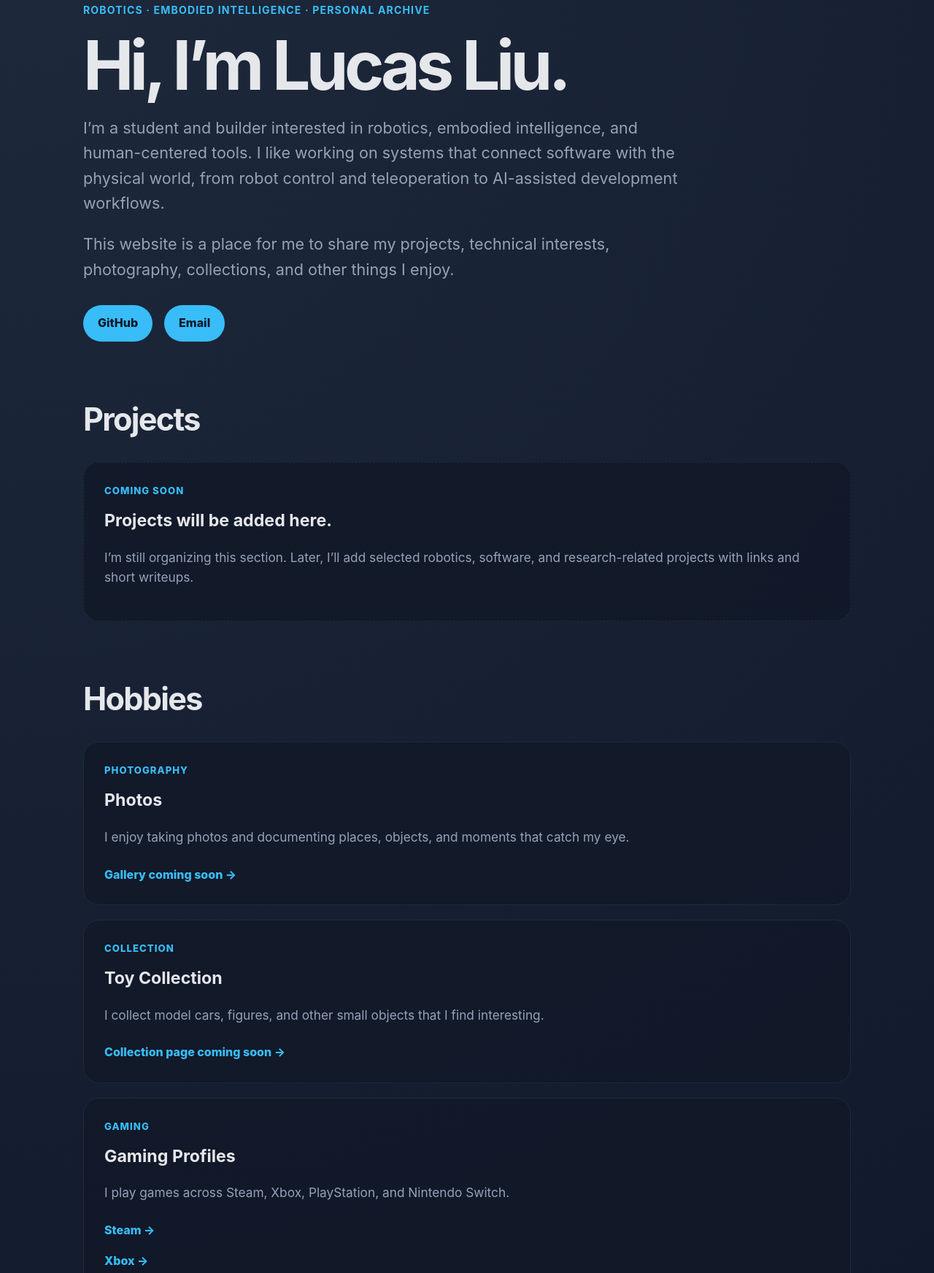
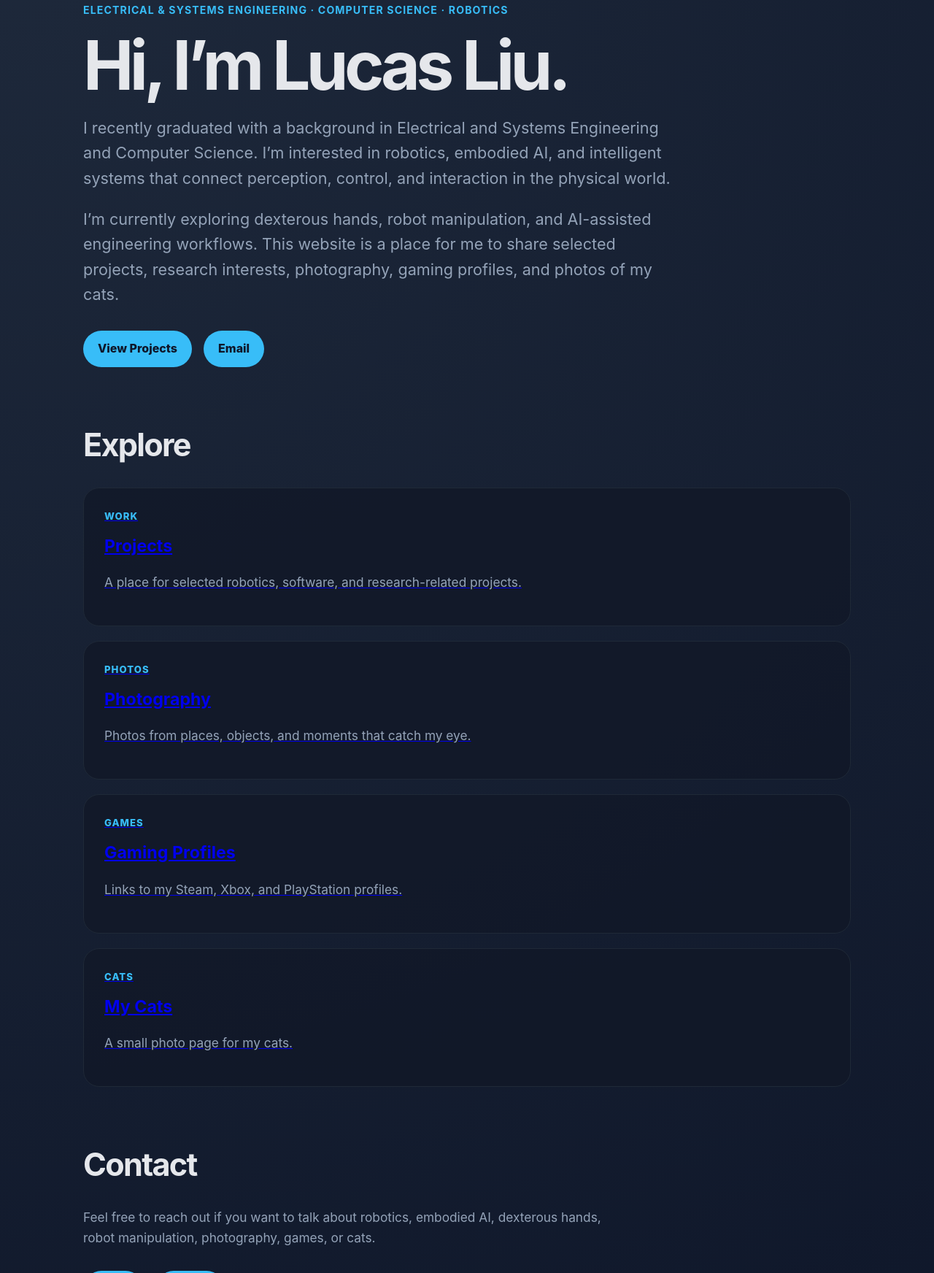
Before and after one commit to LucasLiuXinqi/LucasLiuXinqi.github.io, a plain HTML site: page index.html in a window 1280 px wide. Shown: the part 137-1881 px from the top of the page at 73% size. Drawn offline with Linux system fonts and the light colour scheme.

Commit message:
Revise personal website content and navigation links
Updated content to reflect interests in AI and cats.

```diff
--- a/index.html
+++ b/index.html
@@ -7,7 +7,7 @@
   <title>Lucas Liu</title>
   <meta
     name="description"
-    content="Personal website of Lucas Liu — robotics, embodied intelligence, photography, gaming, and collections."
+    content="Personal website of Lucas Liu — robotics, embodied AI, photography, gaming, and cats."
   />
 
   <link rel="stylesheet" href="style.css" />
@@ -15,90 +15,76 @@
 
 <body>
   <nav class="nav">
-    <a class="nav-name" href="#home">Lucas Liu</a>
+    <a class="nav-name" href="index.html">Lucas Liu</a>
 
     <div class="nav-links">
-      <a href="#projects">Projects</a>
-      <a href="#hobbies">Hobbies</a>
-      <a href="#contact">Contact</a>
+      <a href="projects.html">Projects</a>
+      <a href="photography.html">Photography</a>
+      <a href="gaming.html">Gaming</a>
+      <a href="cats.html">Cats</a>
+      <a href="index.html#contact">Contact</a>
     </div>
   </nav>
 
   <main class="container">
-    <section class="hero" id="home">
-      <p class="eyebrow">Robotics · Embodied Intelligence · Personal Archive</p>
+    <section class="hero">
+      <p class="eyebrow">Electrical &amp; Systems Engineering · Computer Science · Robotics</p>
 
       <h1>Hi, I’m Lucas Liu.</h1>
 
       <p class="intro">
-        I’m a student and builder interested in robotics, embodied intelligence,
-        and human-centered tools. I like working on systems that connect software
-        with the physical world, from robot control and teleoperation to AI-assisted
-        development workflows.
+        I recently graduated with a background in Electrical and Systems Engineering
+        and Computer Science. I’m interested in robotics, embodied AI, and intelligent
+        systems that connect perception, control, and interaction in the physical world.
       </p>
 
       <p class="intro secondary-intro">
-        This website is a place for me to share my projects, technical interests,
-        photography, collections, and other things I enjoy.
+        I’m currently exploring dexterous hands, robot manipulation, and AI-assisted
+        engineering workflows. This website is a place for me to share selected projects,
+        research interests, photography, gaming profiles, and photos of my cats.
       </p>
 
       <div class="links">
-        <a href="https://github.com/LucasLiuXinqi">GitHub</a>
+        <a href="projects.html">View Projects</a>
         <a href="mailto:liuxnqi@gmail.com">Email</a>
       </div>
     </section>
 
-    <section id="projects">
-      <h2>Projects</h2>
-
-      <div class="card empty-card">
-        <p class="tag">Coming Soon</p>
-        <h3>Projects will be added here.</h3>
-        <p>
-          I’m still organizing this section. Later, I’ll add selected robotics,
-          software, and research-related projects with links and short writeups.
-        </p>
-      </div>
-    </section>
-
-    <section id="hobbies">
-      <h2>Hobbies</h2>
+    <section>
+      <h2>Explore</h2>
 
       <div class="card-grid">
-        <div class="card">
-          <p class="tag">Photography</p>
-          <h3>Photos</h3>
+        <a class="card page-card" href="projects.html">
+          <p class="tag">Work</p>
+          <h3>Projects</h3>
           <p>
-            I enjoy taking photos and documenting places, objects, and moments
-            that catch my eye.
+            A place for selected robotics, software, and research-related projects.
           </p>
-          <a class="text-link" href="#">Gallery coming soon →</a>
-        </div>
+        </a>
 
-        <div class="card">
-          <p class="tag">Collection</p>
-          <h3>Toy Collection</h3>
+        <a class="card page-card" href="photography.html">
+          <p class="tag">Photos</p>
+          <h3>Photography</h3>
           <p>
-            I collect model cars, figures, and other small objects that I find
-            interesting.
+            Photos from places, objects, and moments that catch my eye.
           </p>
-          <a class="text-link" href="#">Collection page coming soon →</a>
-        </div>
+        </a>
 
-        <div class="card">
-          <p class="tag">Gaming</p>
+        <a class="card page-card" href="gaming.html">
+          <p class="tag">Games</p>
           <h3>Gaming Profiles</h3>
           <p>
-            I play games across Steam, Xbox, PlayStation, and Nintendo Switch.
+            Links to my Steam, Xbox, and PlayStation profiles.
           </p>
+        </a>
 
-          <div class="profile-links">
-            <a class="text-link" href="https://steamcommunity.com/id/0407062127/">Steam →</a>
-            <a class="text-link" href="https://www.xbox.com/zh-CN/play/user/LUCAS%20SILLIBOY">Xbox →</a>
-            <span>PlayStation: Lucas-LiuXinqi</span>
-            <span>Nintendo Switch: available on request</span>
-          </div>
-        </div>
+        <a class="card page-card" href="cats.html">
+          <p class="tag">Cats</p>
+          <h3>My Cats</h3>
+          <p>
+            A small photo page for my cats.
+          </p>
+        </a>
       </div>
     </section>
 
@@ -107,7 +93,7 @@
 
       <p>
         Feel free to reach out if you want to talk about robotics, embodied AI,
-        developer tools, photography, games, or collections.
+        dexterous hands, robot manipulation, photography, games, or cats.
       </p>
 
       <div class="links">
```
